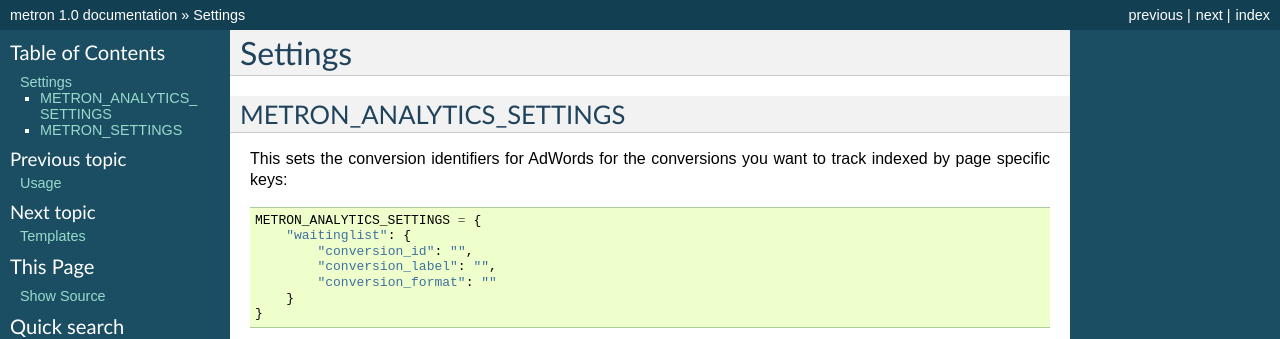
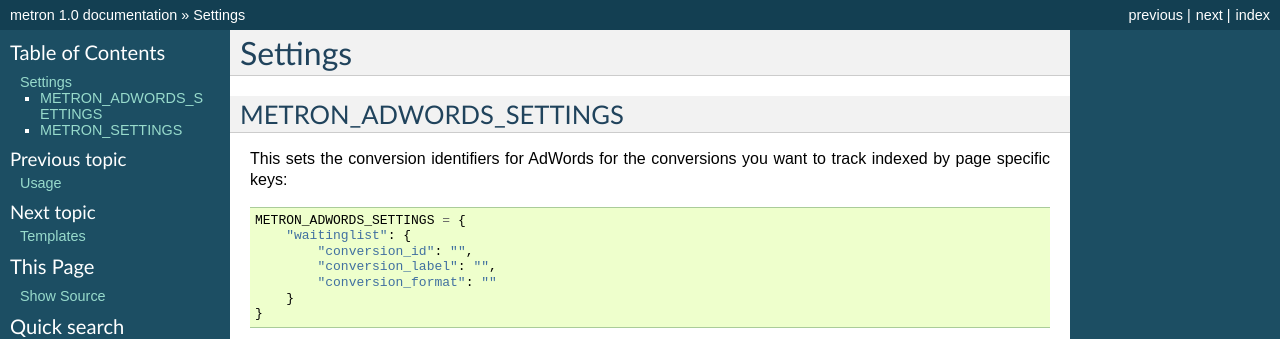
Before and after one commit to pinax/pinax-webanalytics, a Sphinx documentation site: the page built from docs/settings.rst, in a window 1280 px wide. Shown: the top 339 px of the page. Built offline with Sphinx 7.4.7, drawn with Linux system fonts in a browser that asks for light colours.

Commit message:
Update settings name

```diff
--- a/docs/settings.rst
+++ b/docs/settings.rst
@@ -5,13 +5,13 @@ Settings
 
 .. _metron_settings:
 
-METRON_ANALYTICS_SETTINGS
-^^^^^^^^^^^^^^^^^^^^^^^^^
+METRON_ADWORDS_SETTINGS
+^^^^^^^^^^^^^^^^^^^^^^^
 
 This sets the conversion identifiers for AdWords for the conversions
 you want to track indexed by page specific keys::
 
-    METRON_ANALYTICS_SETTINGS = {
+    METRON_ADWORDS_SETTINGS = {
         "waitinglist": {
             "conversion_id": "",
             "conversion_label": "",
```
